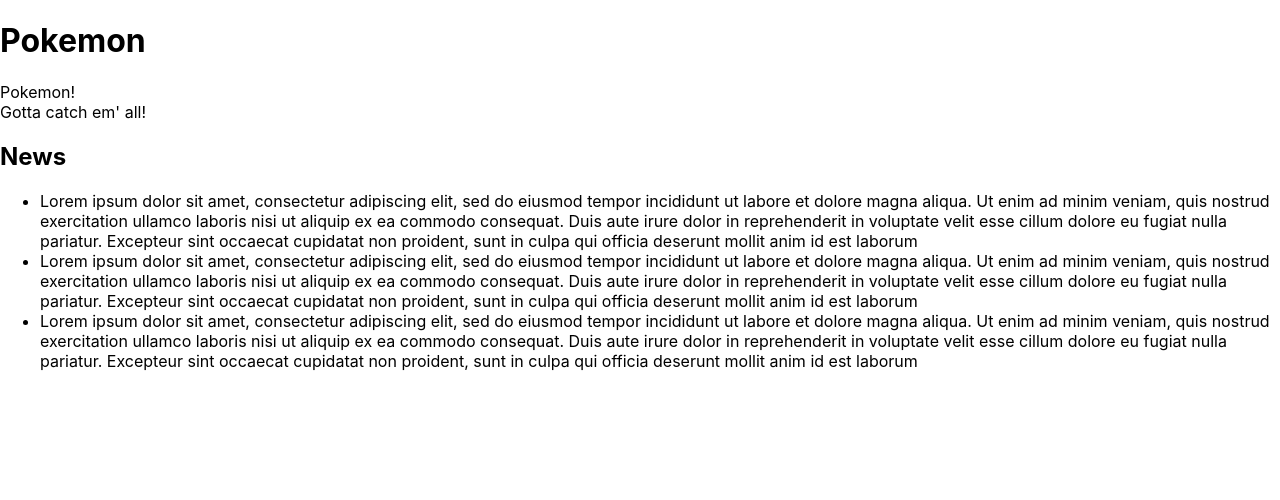
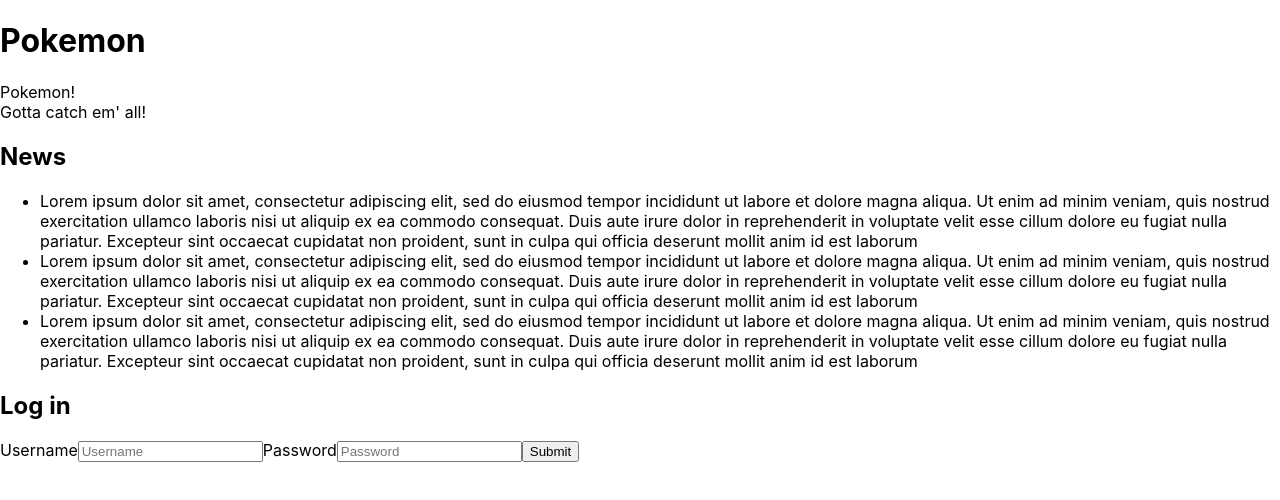
Before and after one commit to ca2roaldsoy/cato-roaldsoy-js-frameworks-ma3.js, a React (Create React App) app: page / in a window 1280 px wide. Shown: the top 500 px of the page. Built offline with nearby package versions, Linux system fonts and the light colour scheme.

Commit message:
added login content

```diff
--- a/src/App.js
+++ b/src/App.js
@@ -1,12 +1,14 @@
 import React from 'react';
 import Home from './components/home/Home.js';
-import News from './components/news/News.js'
+import News from './components/news/News.js';
+import Login from './components/login/Login.js';
 
 function App() {
   return (
     <div className="App">
     <Home />
     <News />
+    <Login />
     </div>
   );
 }
--- a/src/components/login/Login.js
+++ b/src/components/login/Login.js
@@ -0,0 +1,19 @@
+import React from 'react';
+import Heading from '../Heading.js';
+import LoginForm from './LoginForm.js';
+
+
+function Login () {
+
+    return (
+
+        <section>
+
+            <Heading title="Log in" />
+            <LoginForm />
+
+        </section>
+    )
+}
+
+export default Login;
--- a/src/components/login/LoginForm.js
+++ b/src/components/login/LoginForm.js
@@ -0,0 +1,41 @@
+import React from "react";
+import { useForm } from "react-hook-form";
+import * as yup from "yup";
+
+const schema = yup.object().shape({
+
+    userName: yup.string().required("Please enter username"),
+    password: yup
+            .string()
+            .min(8, "Password must be at least 8 characters long")
+            .required("Please enter password")
+            .matches(/^(?=.*[a-z])(?=.*[A-Z])(?=.*\d)[a-zA-Z\d]{8,}$/, 'Password must contain of one lower case letter, one uppercase letter and one number')
+});
+
+function LoginForm () {
+
+    const { register, handleSubmit, errors } = useForm({validationSchema: schema});
+
+    function onSubmit(data) {
+        console.log("data", data);
+    }
+
+    return (
+
+        <form onSubmit={handleSubmit(onSubmit)}>
+
+            <label>Username</label>
+            <input type="text" placeholder="Username" name="userName" ref={register({required: true})} />
+            {errors.userName && <p>{errors.userName.message}</p>}
+
+            <label>Password</label>
+             <input type="text" placeholder="Password" name="password" ref={register} />
+            {errors.password && <p>{errors.password.message}</p>}
+
+            <input type="submit" />
+
+        </form>
+  );
+}
+
+export default LoginForm;
```
